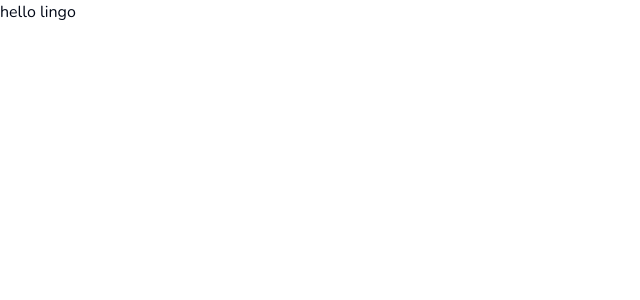
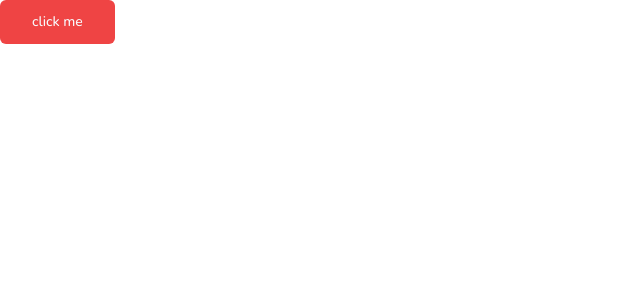
Before and after one commit to akowalska622/lingo, a Next.js app: page / in a window 1280 px wide. Shown: the top 300 px of the page, without its empty margins (0-640 px from the left). Built offline with nearby package versions, Linux system fonts and the light colour scheme.

Commit message:
add exemplary button from shadcn

```diff
--- a/app/page.tsx
+++ b/app/page.tsx
@@ -1,7 +1,11 @@
+import { Button } from '@/components/ui/button';
+
 export default function Home() {
   return (
     <div>
-      <p>hello lingo</p>
+      <Button size='lg' variant='destructive'>
+        click me
+      </Button>
     </div>
   );
 }
--- /dev/null
+++ b/components/ui/button.tsx
@@ -0,0 +1,56 @@
+import * as React from "react"
+import { Slot } from "@radix-ui/react-slot"
+import { cva, type VariantProps } from "class-variance-authority"
+
+import { cn } from "@/lib/utils"
+
+const buttonVariants = cva(
+  "inline-flex items-center justify-center whitespace-nowrap rounded-md text-sm font-medium ring-offset-background transition-colors focus-visible:outline-none focus-visible:ring-2 focus-visible:ring-ring focus-visible:ring-offset-2 disabled:pointer-events-none disabled:opacity-50",
+  {
+    variants: {
+      variant: {
+        default: "bg-primary text-primary-foreground hover:bg-primary/90",
+        destructive:
+          "bg-destructive text-destructive-foreground hover:bg-destructive/90",
+        outline:
+          "border border-input bg-background hover:bg-accent hover:text-accent-foreground",
+        secondary:
+          "bg-secondary text-secondary-foreground hover:bg-secondary/80",
+        ghost: "hover:bg-accent hover:text-accent-foreground",
+        link: "text-primary underline-offset-4 hover:underline",
+      },
+      size: {
+        default: "h-10 px-4 py-2",
+        sm: "h-9 rounded-md px-3",
+        lg: "h-11 rounded-md px-8",
+        icon: "h-10 w-10",
+      },
+    },
+    defaultVariants: {
+      variant: "default",
+      size: "default",
+    },
+  }
+)
+
+export interface ButtonProps
+  extends React.ButtonHTMLAttributes<HTMLButtonElement>,
+    VariantProps<typeof buttonVariants> {
+  asChild?: boolean
+}
+
+const Button = React.forwardRef<HTMLButtonElement, ButtonProps>(
+  ({ className, variant, size, asChild = false, ...props }, ref) => {
+    const Comp = asChild ? Slot : "button"
+    return (
+      <Comp
+        className={cn(buttonVariants({ variant, size, className }))}
+        ref={ref}
+        {...props}
+      />
+    )
+  }
+)
+Button.displayName = "Button"
+
+export { Button, buttonVariants }
--- a/package.json
+++ b/package.json
@@ -9,6 +9,7 @@
     "lint": "next lint"
   },
   "dependencies": {
+    "@radix-ui/react-slot": "^1.0.2",
     "class-variance-authority": "^0.7.0",
     "clsx": "^2.1.1",
     "lucide-react": "^0.383.0",
```
Also changed, not shown: 1 other file (tests, documents, lock files or other folders).
